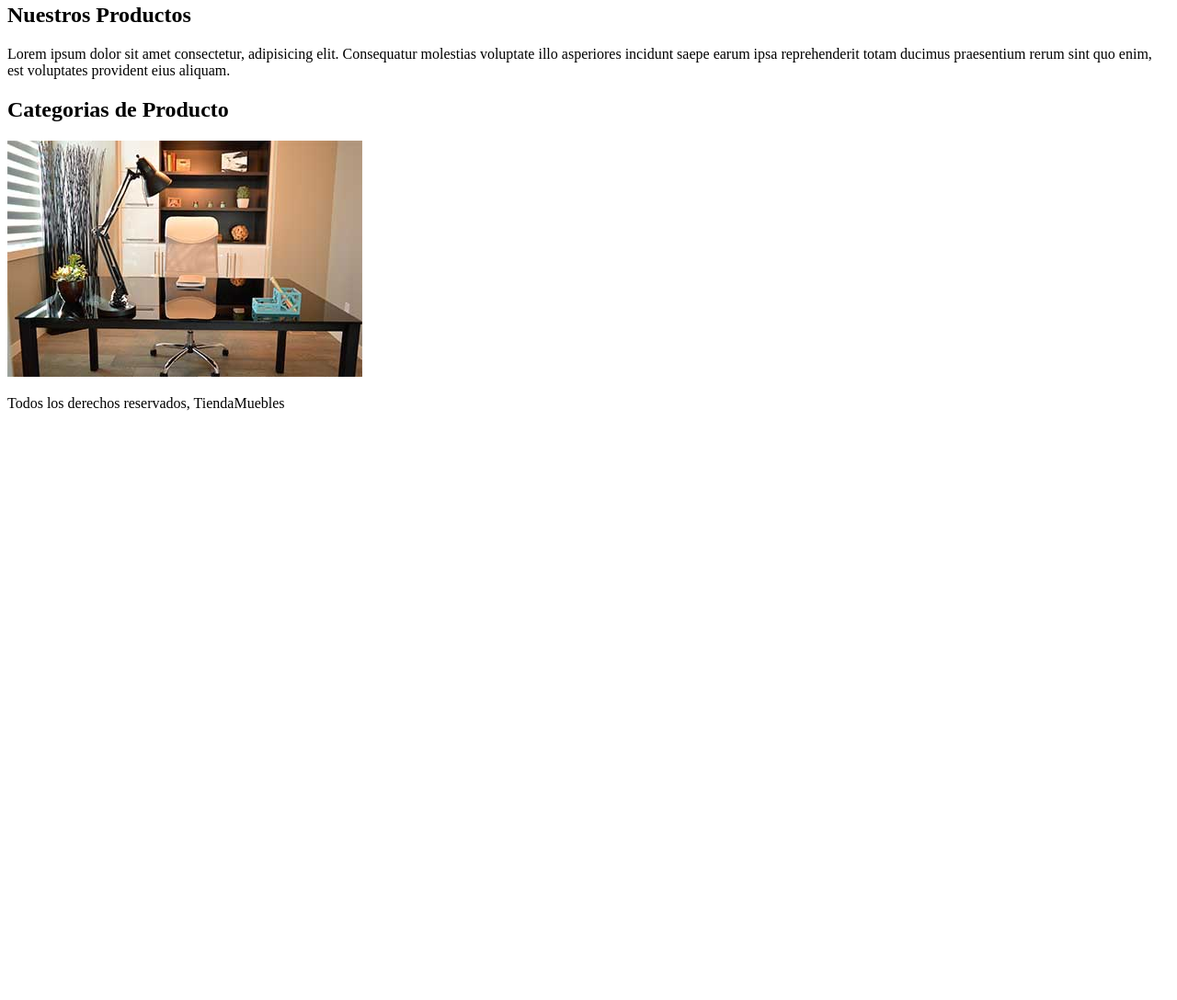
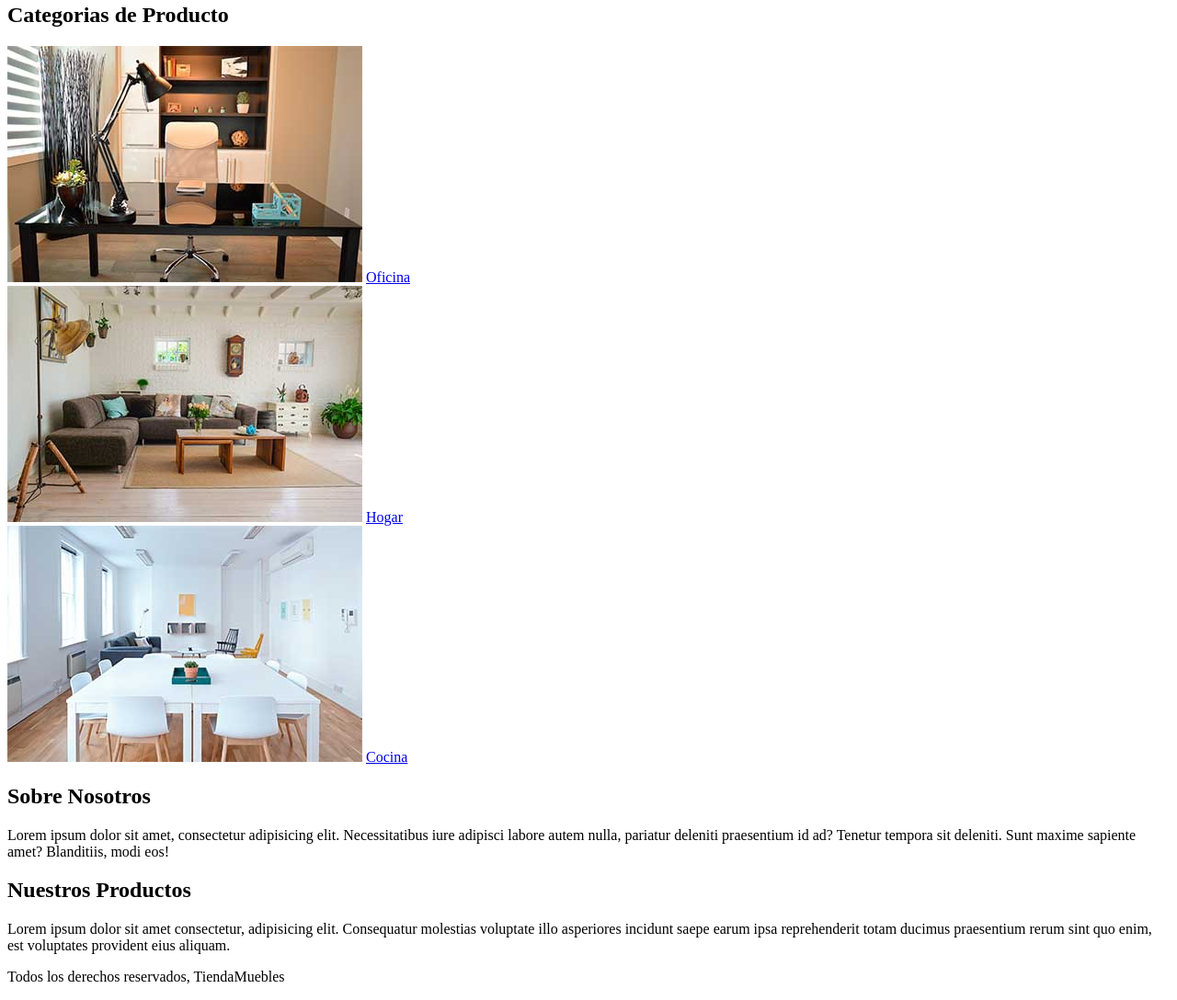
Before and after one commit to eraldovicente/CSS-Flex-Grid, a plain HTML site: page ecommerce/index.html in a window 1280 px wide. Shown: the part 115-1203 px from the top of the page at 92% size. Before the commit the page ends 800 px from the top, so only its background shows below. Drawn offline with Linux system fonts and the light colour scheme.

Commit message:
Estructurando el proyecto ecommerce

```diff
--- a/ecommerce/index.html
+++ b/ecommerce/index.html
@@ -21,15 +21,37 @@
         <a href="contacto.html">Contacto</a>
     </nav>
 
+    <section>
+        <h2>Categorias de Producto</h2>
+
+        <div>
+            <img src="img/categoria1.jpg" alt="Imagem Categoria">
+            <a href="#">Oficina</a>
+        </div>
+
+        <div>
+            <img src="img/categoria2.jpg" alt="Imagem Categoria">
+            <a href="#">Hogar</a>
+        </div>
+
+        <div>
+            <img src="img/categoria3.jpg" alt="Imagem Categoria">
+            <a href="#">Cocina</a>
+        </div>
+
+    </section>
+
+    <section>
+        <div>
+            <h2>Sobre Nosotros</h2>
+            <p>Lorem ipsum dolor sit amet, consectetur adipisicing elit. Necessitatibus iure adipisci labore autem nulla, pariatur deleniti praesentium id ad? Tenetur tempora sit deleniti. Sunt maxime sapiente amet? Blanditiis, modi eos!</p>
+        </div>
+    </section>
+
     <main>
         <h2>Nuestros Productos</h2>
         <p>Lorem ipsum dolor sit amet consectetur, adipisicing elit. Consequatur molestias voluptate illo asperiores incidunt saepe earum ipsa reprehenderit totam ducimus praesentium rerum sint quo enim, est voluptates provident eius aliquam.</p>
     </main>
-
-    <section>
-        <h2>Categorias de Producto</h2>
-        <img src="img/categoria1.jpg" alt="Imagem Categoria">
-    </section>
 
     <footer>
         <p>Todos los derechos reservados, TiendaMuebles</p>
```
